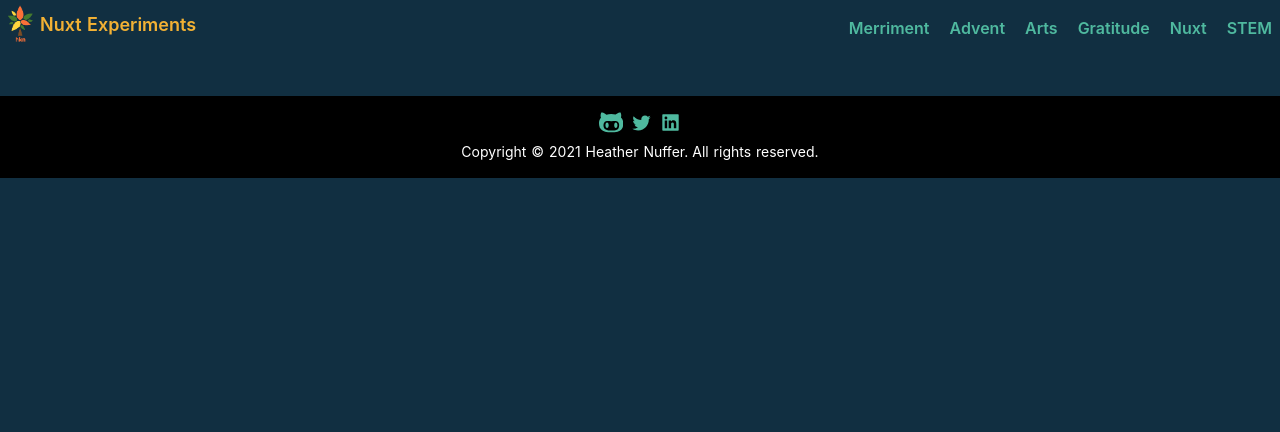
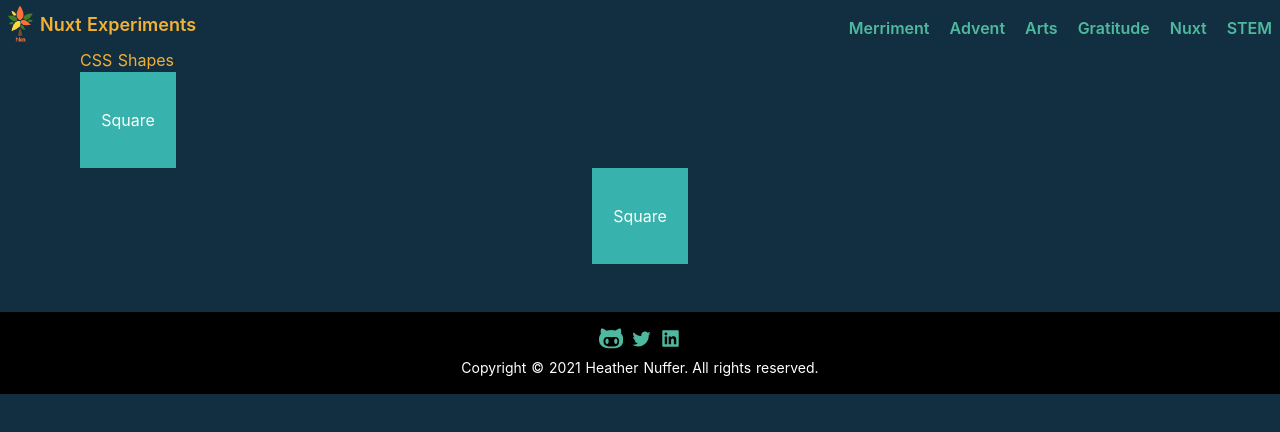
Before and after one commit to ethyl2/nuxt-experiment, a Nuxt app: page /arts/shapes in a window 1280 px wide. Shown: the top 432 px of the page. Built offline with nearby package versions, Linux system fonts and the light colour scheme; a web font is replaced by a local one.

Commit message:
Begins css shapes page

```diff
--- /dev/null
+++ b/pages/arts/shapes.vue
@@ -0,0 +1,17 @@
+<template>
+  <div class="mx-4 md:mx-20">
+    <h1>CSS Shapes</h1>
+    <div class="flex items-center justify-center w-24 h-24 bg-teal-500">
+      Square
+    </div>
+    <div class="mx-auto flex items-center justify-center w-24 h-24 bg-teal-500">
+      Square
+    </div>
+  </div>
+</template>
+
+<script>
+export default {
+  name: 'CssShapes',
+}
+</script>
```
